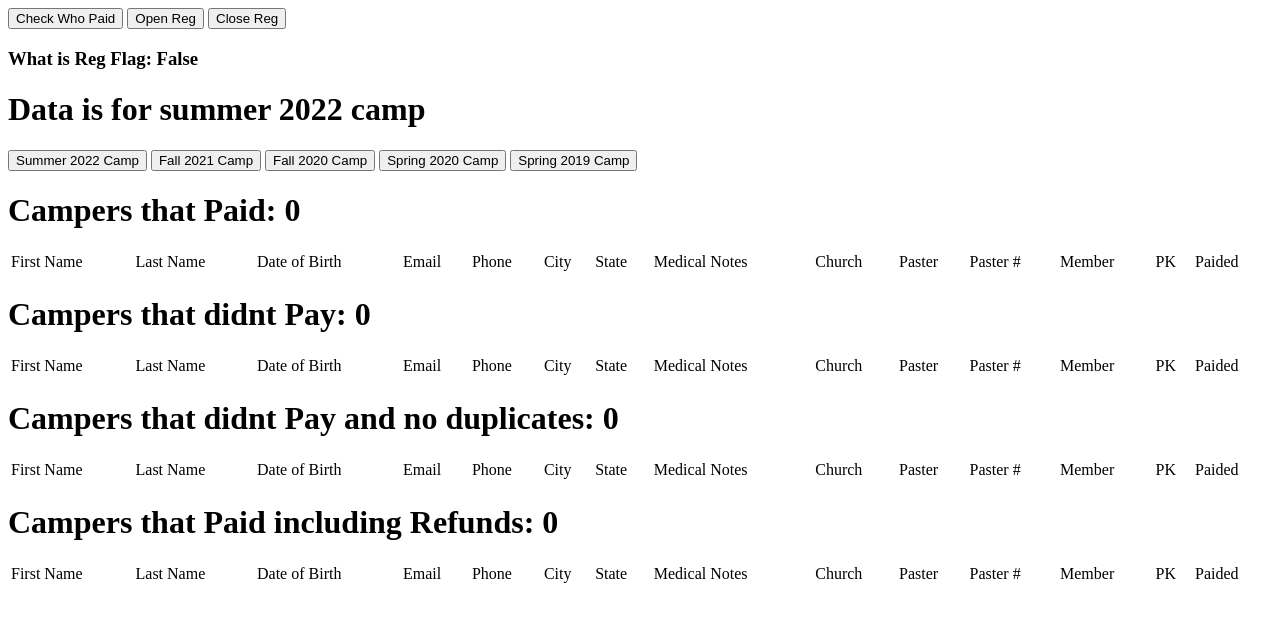
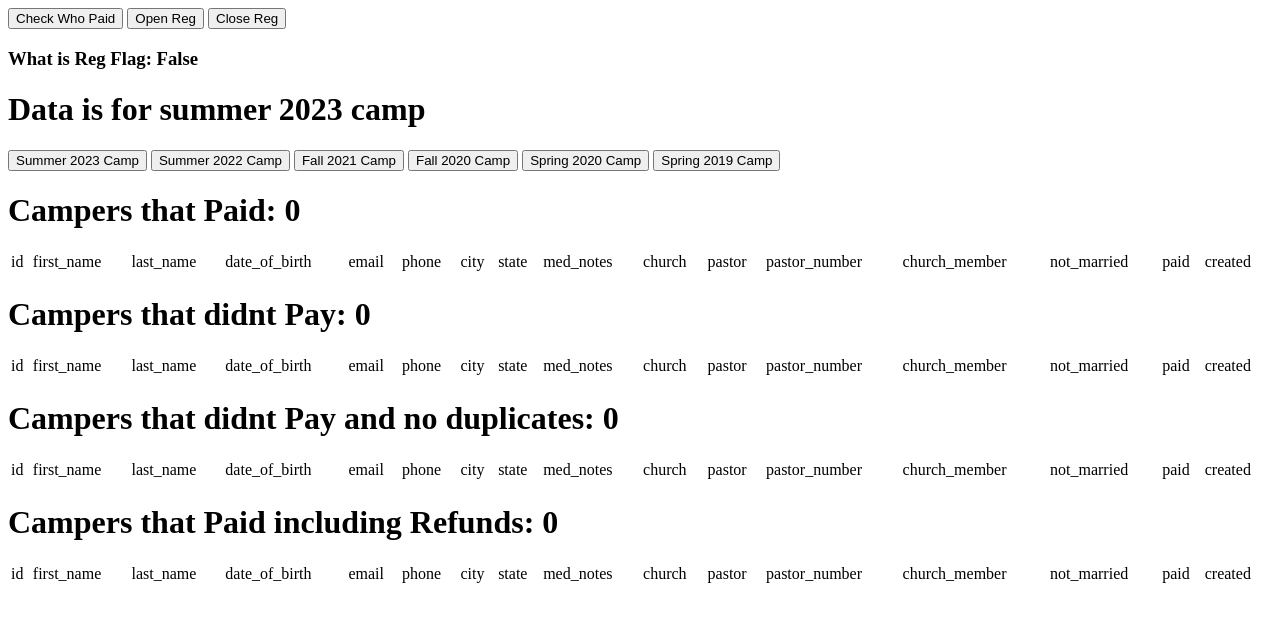
Before and after one commit to MPikDev/fullyaliveretreat, a Django app: page /camper_info/ in a window 1280 px wide. Shown: the top 622 px of the page. Run offline with Django 3.2, Linux system fonts and the light colour scheme; the visitor is signed in with stand-in values (Sample User, id 1); data that the repository does not hold is empty.

Commit message:
feat(not married field and 2023 camper info): update year check, added field: includes migration, updated camper_info page to show data, new married error page, select states

```diff
--- a/personal_code/urls.py
+++ b/personal_code/urls.py
@@ -49,6 +49,7 @@ urlpatterns = [
     url(r'^login', views.log_in, name='login'),
     url(r'^logout', views.camper_logout),
     url(r'^camper_info/$', views.camper_info),
+    url(r'^camper_info/2022_summer_camper_info/$', views.camper_info, kwargs=dict(camper_2022_info_summer=True)),
     url(r'^camper_info/2021_fall_camper_info/$', views.camper_info, kwargs=dict(camper_2021_info_fall=True)),
     url(r'^camper_info/2020_camper_info_fall/$',views.camper_info, kwargs=dict(camper_2020_info_fall=True)),
     url(r'^camper_info/2020_spring_camper_info/$', views.camper_info, kwargs=dict(camper_info_2020_spring=True)),
--- a/registration/models.py
+++ b/registration/models.py
@@ -19,6 +19,7 @@ class Camper(models.Model):
     pastor = models.CharField(max_length=100)
     pastor_number = models.CharField(max_length=15, null=True, default=None)
     church_member = models.BooleanField()
+    not_married = models.BooleanField(default=False)
     paypal = models.CharField(max_length=48, default='untouched')
     paid = models.BooleanField()
     created = models.DateTimeField(auto_now_add=True)
--- a/registration/views.py
+++ b/registration/views.py
@@ -13,7 +13,7 @@ from django.contrib.auth import authenticate, login, logout
 from django.contrib.auth.decorators import login_required
 from django.http import HttpResponseRedirect
 from personal_code.settings import SPRING_2020_CAMP, SPRING_2019_CAMP, FALL_2020_CAMP, FALL_2021_CAMP, \
-    GLOBAL_OPEN_REG_FLAG, SUMMER_2022_CAMP
+    GLOBAL_OPEN_REG_FLAG, SUMMER_2022_CAMP, SUMMER_2023_CAMP
 
 # FIlTER_2020 = datetime.datetime(2020, 1, 1, 1, 33, 24, 755599)
 # FIlTER_FALL_2020 = datetime.datetime(2020, 7, 1, 1, 33, 24, 755599)
@@ -161,15 +161,15 @@ def reg(request):
     pastor = request.POST['camper_pastor'],
     pastor_number = request.POST['camper_pastor_phone'],
     church_member = request.POST.get('camper_church_member', False),
+    not_married = request.POST.get('camper_not_married', False),
     paypal = 'reg',
     paid = False,
-    camp_filter = SUMMER_2022_CAMP,
+    camp_filter = SUMMER_2023_CAMP,
     )
 
     invalid_post = False
     error_message = []
-
-    for key, item in camper.iteritems():
+    for key, item in camper.items():
         if item == u"":
             if key != "med_notes":
                 error_message.append("Not all info with * is filled in")
@@ -181,7 +181,7 @@ def reg(request):
         invalid_post = True
 
     # check if from jquery datetime
-    date_of_birth_limit = datetime.datetime(1999, 8, 26, 0, 0)
+    date_of_birth_limit = datetime.datetime(2000, 8, 26, 0, 0)
     if camper['date_of_birth'].find('/') == 2:
         split_date = camper['date_of_birth'].split('/')
         year = split_date[2]
@@ -207,12 +207,6 @@ def reg(request):
         error_message.append("Format of date is wrong")
         invalid_post = True
 
-    # removed email check because will check just check who paid instead
-    # camper_check = Camper.objects.filter(email=camper['email'])
-    # if camper_check:
-    #     error_message.append("This email is already in use")
-    #     invalid_post = True
-
     if invalid_post:
         camper["error_message"] = error_message
         camper["total_campers"] = total_campers
@@ -220,8 +214,12 @@ def reg(request):
         return render(request, 'register.html', camper)
 
     del camper['email_v']
-    camper = Camper.objects.create(**camper)
-    data = dict(camper_id=camper.id)
+    camper_object = Camper.objects.create(**camper)
+    # want to save the camper to make sure we catch that this person wrote that they were married
+    if not camper['not_married']:
+        return render(request, 'married_error.html')
+
+    data = dict(camper_id=camper_object.id)
     return pay_now(request, 'pay_now.html', data)
 
 
@@ -277,7 +275,7 @@ def camper_logout(request):
 @login_required(redirect_field_name='login')
 
 def camper_info(request,  **kwargs):
-    filter_camp = SUMMER_2022_CAMP
+    filter_camp = SUMMER_2023_CAMP
     print( 'Giving Camp',  kwargs)
     if 'camper_2021_info_fall' in kwargs:
         filter_camp = FALL_2021_CAMP
@@ -287,6 +285,8 @@ def camper_info(request,  **kwargs):
         filter_camp = SPRING_2020_CAMP
     elif 'camper_2019_info_spring' in kwargs:
         filter_camp = SPRING_2019_CAMP
+    elif 'camper_2022_info_summer' in kwargs:
+        filter_camp = SUMMER_2022_CAMP
 
     print ('Selected Camp', filter_camp)
 
@@ -303,6 +303,11 @@ def camper_info(request,  **kwargs):
                 non_dulicate[camper.email] = camper
 
         not_paid_and_no_duplicates_campers = non_dulicate.values()
+    #created keys to create tables
+    base_camper = Camper().__dict__
+    for item in ['_state','paypal','camp_filter']:
+        del base_camper[item]
+    base_camper_keys = [key for key in base_camper]
 
     data = {'paid_campers_info': paid_campers,
             'not_campers_info': not_paid_campers,
@@ -314,8 +319,8 @@ def camper_info(request,  **kwargs):
             'final_paid_count': len(paid_campers),
             'camp_filter':filter_camp,
             'reg_flag': settings.GLOBAL_OPEN_REG_FLAG,
+            'base_camper_keys':base_camper_keys
             }
-
     return render(request, 'camper_info.html', data)
 
 
--- a/templates/camper_info.html
+++ b/templates/camper_info.html
@@ -27,45 +27,141 @@
 </div>
 <h1>Data is for {{ camp_filter }}</h1>
 
-<button onclick="window.location.href = '/camper_info/';">Summer 2022 Camp</button>
+<button onclick="window.location.href = '/camper_info/';">Summer 2023 Camp</button>
+<button onclick="window.location.href = '/camper_info/2022_summer_camper_info/';">Summer 2022 Camp</button>
 <button onclick="window.location.href = '/camper_info/2021_fall_camper_info/';">Fall 2021 Camp</button>
 <button onclick="window.location.href = '/camper_info/2020_camper_info_fall/';">Fall 2020 Camp</button>
 <button onclick="window.location.href = '/camper_info/2020_spring_camper_info/';">Spring 2020 Camp</button>
 <button onclick="window.location.href = '/camper_info/2019_camper_info_spring/';">Spring 2019 Camp</button>
 <h1>Campers that Paid: {{ final_paid_count }}</h1>
 <table style="width:100%">
-        <tr><td>First Name</td><td>Last Name</td><td>Date of Birth</td><td>Email</td><td>Phone</td><td>City</td><td>State</td><td>Medical Notes</td><td>Church</td><td>Paster</td><td>Paster #</td><td>Member</td><td>PK</td><td>Paided</td></tr>
+    {% if base_camper_keys %}
+        <tr>
+            {% for key in base_camper_keys %}
+                <td>{{ key }}</td>
+
+            {% endfor %}
+        </tr>
+    {% endif %}
 
     {% for camper in final_paid_campers_info %}
-        <tr><td>{{ camper.first_name }}</td><td>{{ camper.last_name }}</td><td>{{ camper.date_of_birth }}</td><td>{{ camper.email }}</td><td>{{ camper.phone }}</td><td>{{ camper.city }}</td><td>{{ camper.state }}</td><td>{{ camper.med_notes }}</td><td>{{ camper.church }}</td><td>{{ camper.pastor }}</td><td>{{ camper.pastor_number }}</td><td>{{ camper.church_member }}</td><td>{{ camper.pk }}</td><td>{{ camper.paid }}</td></tr>
+        <tr>
+            <td>{{ camper.pk }}</td>
+            <td>{{ camper.first_name }}</td>
+            <td>{{ camper.last_name }}</td>
+            <td>{{ camper.date_of_birth }}</td>
+            <td>{{ camper.email }}</td>
+            <td>{{ camper.phone }}</td>
+            <td>{{ camper.city }}</td>
+            <td>{{ camper.state }}</td>
+            <td>{{ camper.med_notes }}</td>
+            <td>{{ camper.church }}</td>
+            <td>{{ camper.pastor }}</td>
+            <td>{{ camper.pastor_number }}</td>
+            <td>{{ camper.church_member }}</td>
+            <td>{{ camper.not_married }}</td>
+            <td>{{ camper.paid }}</td>
+            <td>{{ camper.created }}</td>
+        </tr>
     {% endfor %}
 
 </table>
 
 <h1>Campers that didnt Pay: {{ not_count }}</h1>
 <table style="width:100%">
-        <tr><td>First Name</td><td>Last Name</td><td>Date of Birth</td><td>Email</td><td>Phone</td><td>City</td><td>State</td><td>Medical Notes</td><td>Church</td><td>Paster</td><td>Paster #</td><td>Member</td><td>PK</td><td>Paided</td></tr>
+    {% if base_camper_keys %}
+        <tr>
+            {% for key in base_camper_keys %}
+                <td>{{ key }}</td>
+
+            {% endfor %}
+        </tr>
+    {% endif %}
 
     {% for camper in not_campers_info %}
-        <tr><td>{{ camper.first_name }}</td><td>{{ camper.last_name }}</td><td>{{ camper.date_of_birth }}</td><td>{{ camper.email }}</td><td>{{ camper.phone }}</td><td>{{ camper.city }}</td><td>{{ camper.state }}</td><td>{{ camper.med_notes }}</td><td>{{ camper.church }}</td><td>{{ camper.pastor }}</td><td>{{ camper.pastor_number }}</td><td>{{ camper.church_member }}</td><td>{{ camper.pk }}</td><td>{{ camper.paid }}</td></tr>
+        <tr>
+            <td>{{ camper.pk }}</td>
+            <td>{{ camper.first_name }}</td>
+            <td>{{ camper.last_name }}</td>
+            <td>{{ camper.date_of_birth }}</td>
+            <td>{{ camper.email }}</td>
+            <td>{{ camper.phone }}</td>
+            <td>{{ camper.city }}</td>
+            <td>{{ camper.state }}</td>
+            <td>{{ camper.med_notes }}</td>
+            <td>{{ camper.church }}</td>
+            <td>{{ camper.pastor }}</td>
+            <td>{{ camper.pastor_number }}</td>
+            <td>{{ camper.church_member }}</td>
+            <td>{{ camper.not_married }}</td>
+            <td>{{ camper.paid }}</td>
+            <td>{{ camper.created }}</td>
+        </tr>
     {% endfor %}
-</table>
 </table>
 <h1>Campers that didnt Pay and no duplicates: {{ not_email_count }}</h1>
 <table style="width:100%">
-        <tr><td>First Name</td><td>Last Name</td><td>Date of Birth</td><td>Email</td><td>Phone</td><td>City</td><td>State</td><td>Medical Notes</td><td>Church</td><td>Paster</td><td>Paster #</td><td>Member</td><td>PK</td><td>Paided</td></tr>
+    {% if base_camper_keys %}
+        <tr>
+            {% for key in base_camper_keys %}
+                <td>{{ key }}</td>
+
+            {% endfor %}
+        </tr>
+    {% endif %}
 
     {% for camper in not_paid_email_info %}
-        <tr><td>{{ camper.first_name }}</td><td>{{ camper.last_name }}</td><td>{{ camper.date_of_birth }}</td><td>{{ camper.email }}</td><td>{{ camper.phone }}</td><td>{{ camper.city }}</td><td>{{ camper.state }}</td><td>{{ camper.med_notes }}</td><td>{{ camper.church }}</td><td>{{ camper.pastor }}</td><td>{{ camper.pastor_number }}</td><td>{{ camper.church_member }}</td><td>{{ camper.pk }}</td><td>{{ camper.paid }}</td></tr>
+        <tr>
+            <td>{{ camper.pk }}</td>
+            <td>{{ camper.first_name }}</td>
+            <td>{{ camper.last_name }}</td>
+            <td>{{ camper.date_of_birth }}</td>
+            <td>{{ camper.email }}</td>
+            <td>{{ camper.phone }}</td>
+            <td>{{ camper.city }}</td>
+            <td>{{ camper.state }}</td>
+            <td>{{ camper.med_notes }}</td>
+            <td>{{ camper.church }}</td>
+            <td>{{ camper.pastor }}</td>
+            <td>{{ camper.pastor_number }}</td>
+            <td>{{ camper.church_member }}</td>
+            <td>{{ camper.not_married }}</td>
+            <td>{{ camper.paid }}</td>
+            <td>{{ camper.created }}</td>
+        </tr>
     {% endfor %}
 </table>
 
 <h1>Campers that Paid including Refunds: {{ paid_count }}</h1>
 <table style="width:100%">
-        <tr><td>First Name</td><td>Last Name</td><td>Date of Birth</td><td>Email</td><td>Phone</td><td>City</td><td>State</td><td>Medical Notes</td><td>Church</td><td>Paster</td><td>Paster #</td><td>Member</td><td>PK</td><td>Paided</td></tr>
+    {% if base_camper_keys %}
+        <tr>
+            {% for key in base_camper_keys %}
+                <td>{{ key }}</td>
+
+            {% endfor %}
+        </tr>
+    {% endif %}
 
     {% for camper in paid_campers_info %}
-        <tr><td>{{ camper.first_name }}</td><td>{{ camper.last_name }}</td><td>{{ camper.date_of_birth }}</td><td>{{ camper.email }}</td><td>{{ camper.phone }}</td><td>{{ camper.city }}</td><td>{{ camper.state }}</td><td>{{ camper.med_notes }}</td><td>{{ camper.church }}</td><td>{{ camper.pastor }}</td><td>{{ camper.pastor_number }}</td><td>{{ camper.church_member }}</td><td>{{ camper.pk }}</td><td>{{ camper.paid }}</td></tr>
+        <tr>
+            <td>{{ camper.pk }}</td>
+            <td>{{ camper.first_name }}</td>
+            <td>{{ camper.last_name }}</td>
+            <td>{{ camper.date_of_birth }}</td>
+            <td>{{ camper.email }}</td>
+            <td>{{ camper.phone }}</td>
+            <td>{{ camper.city }}</td>
+            <td>{{ camper.state }}</td>
+            <td>{{ camper.med_notes }}</td>
+            <td>{{ camper.church }}</td>
+            <td>{{ camper.pastor }}</td>
+            <td>{{ camper.pastor_number }}</td>
+            <td>{{ camper.church_member }}</td>
+            <td>{{ camper.not_married }}</td>
+            <td>{{ camper.paid }}</td>
+            <td>{{ camper.created }}</td>
+        </tr>
     {% endfor %}
 
 </table>
```
Also changed, not shown: templates/married_error.html (added, +45 -0 lines), templates/register.html (+71 -5 lines), registration/migrations/0008_camper_not_married.py (added). Lines whose indentation alone changed are shown as unchanged.
